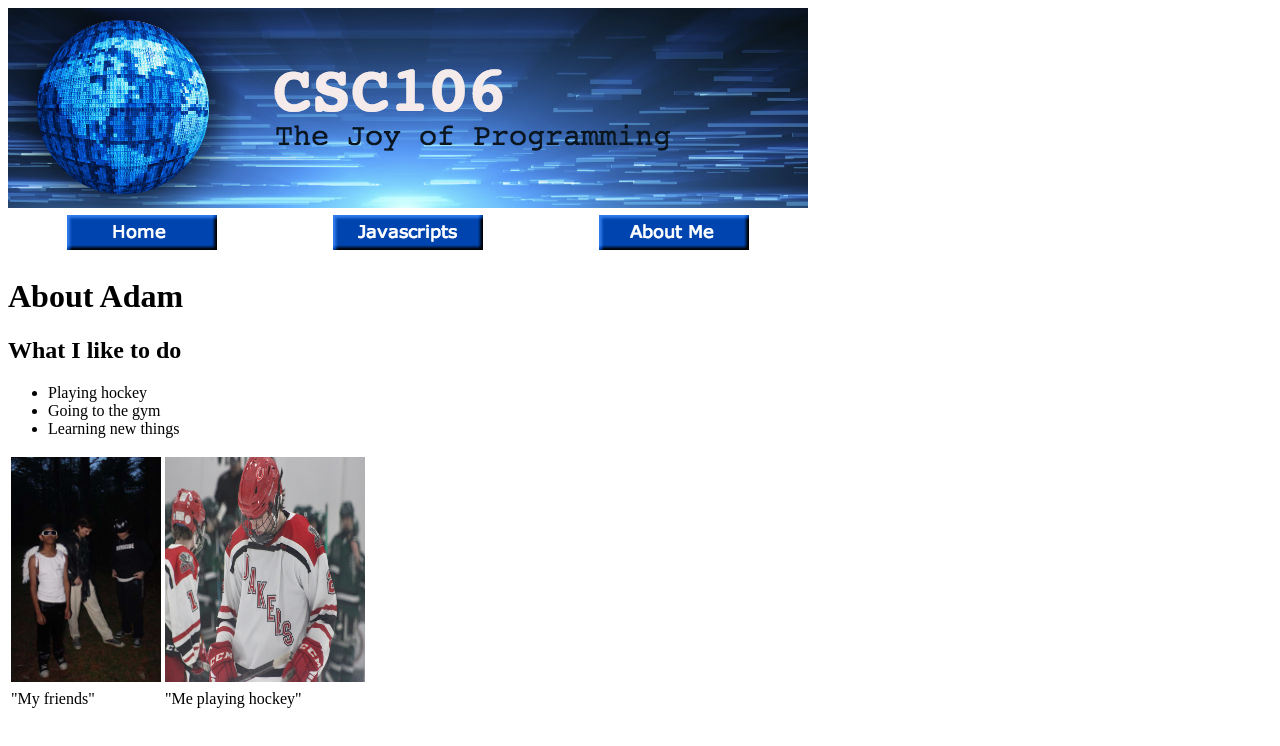
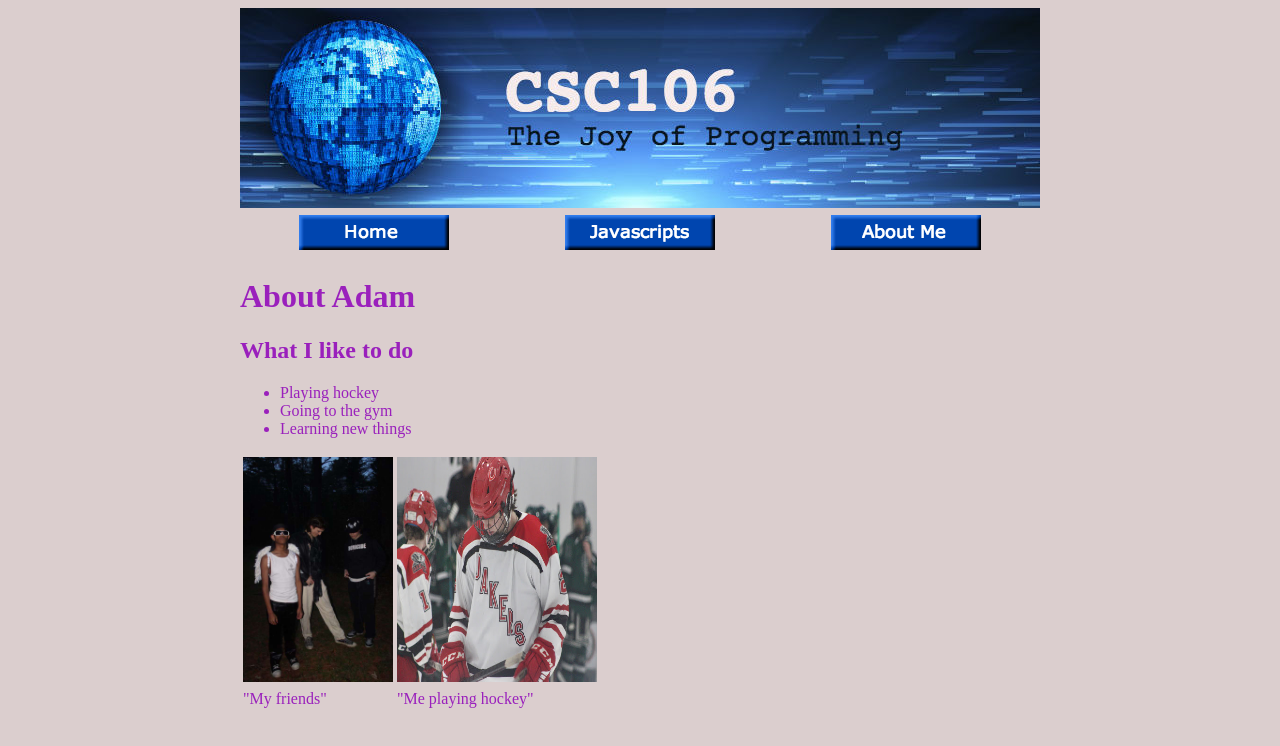
Before and after one commit to AdamSav67/AdamSav67.github.io, a plain HTML site: page aboutme.html in a window 1280 px wide. Drawn offline with Linux system fonts and the light colour scheme.

Commit message:
Add files via upload

```diff
--- a/aboutme.html
+++ b/aboutme.html
@@ -4,6 +4,8 @@
     <meta charset="UTF-8">
     <meta name="viewport" content="width=device-width, initial-scale=1.0">
     <title>About Me</title>
+    <link rel="Stylesheet" href="astyle.css">
+
 </head>
 <div id="content">
 <body>
--- a/astyle.css
+++ b/astyle.css
@@ -1,6 +1,6 @@
 h1 {color: rgba(146, 13, 186, 0.901);
 }
-body { background-color:rgb(182, 174, 174);
+body { background-color:rgb(219, 206, 206);
 }
 
 
```
Also changed, not shown: javascripts.html (+2 -0 lines).
